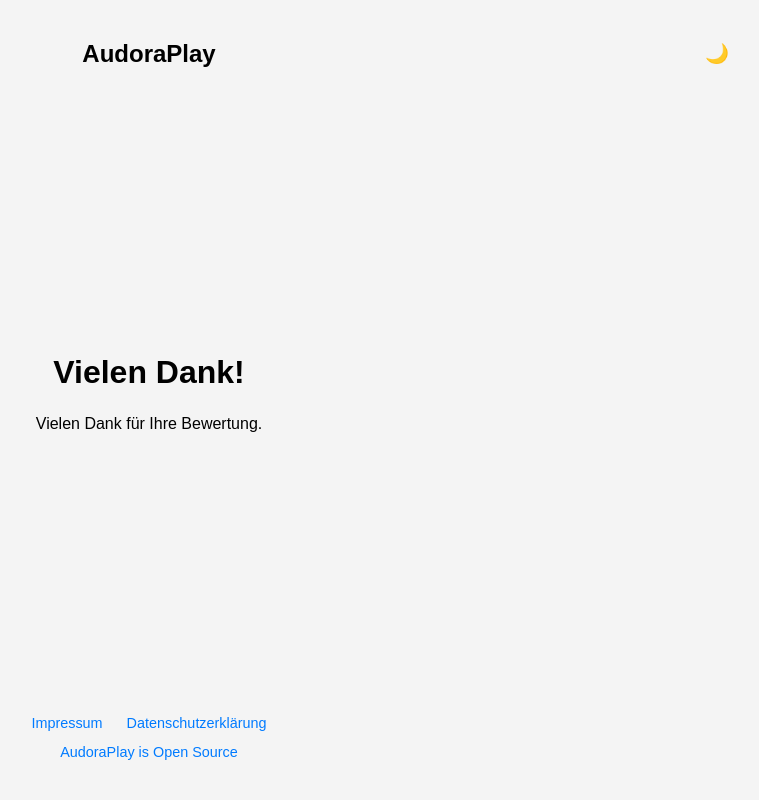
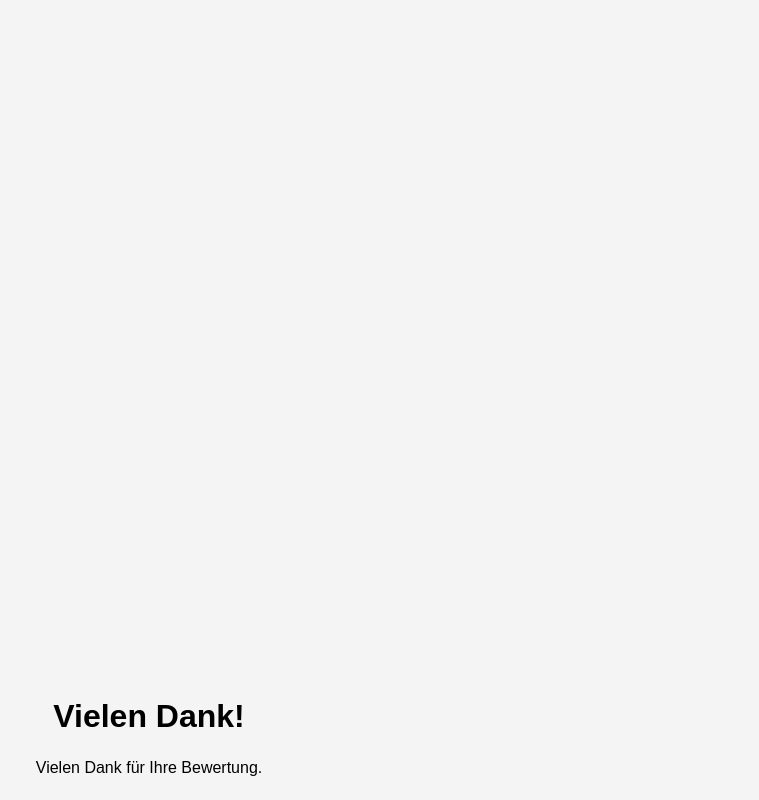
Before and after one commit to knoepffler/AudoraPlay, a website: page public/danke.html in a window 1280 px wide. Shown: the whole page, without its empty margins (491-1250 px from the left). Drawn offline with Linux system fonts and the light colour scheme.

Commit message:
upd content

```diff
--- a/public/danke.html
+++ b/public/danke.html
@@ -9,8 +9,7 @@
 </head>
 <body>
   <header>
-    <a href="index.html">AudoraPlay</a>
-    <button class="theme-toggle" id="themeToggle" onclick="toggleDarkMode()">🌙</button>
+
   </header>
 
   <main>
@@ -19,15 +18,5 @@
 
   </main>
 
-  <footer>
-    <div>
-      <a href="impressum.html">Impressum</a>
-      <a href="datenschutz.html">Datenschutzerklärung</a>
-    </div>
-    <div>
-      <a href="https://github.com/knoepffler" target="_blank" rel="noopener noreferrer">AudoraPlay is Open Source</a>
-    </div>
-  </footer>
-<script src="src/script/player.js"></script>
 </body>
 </html>
```
